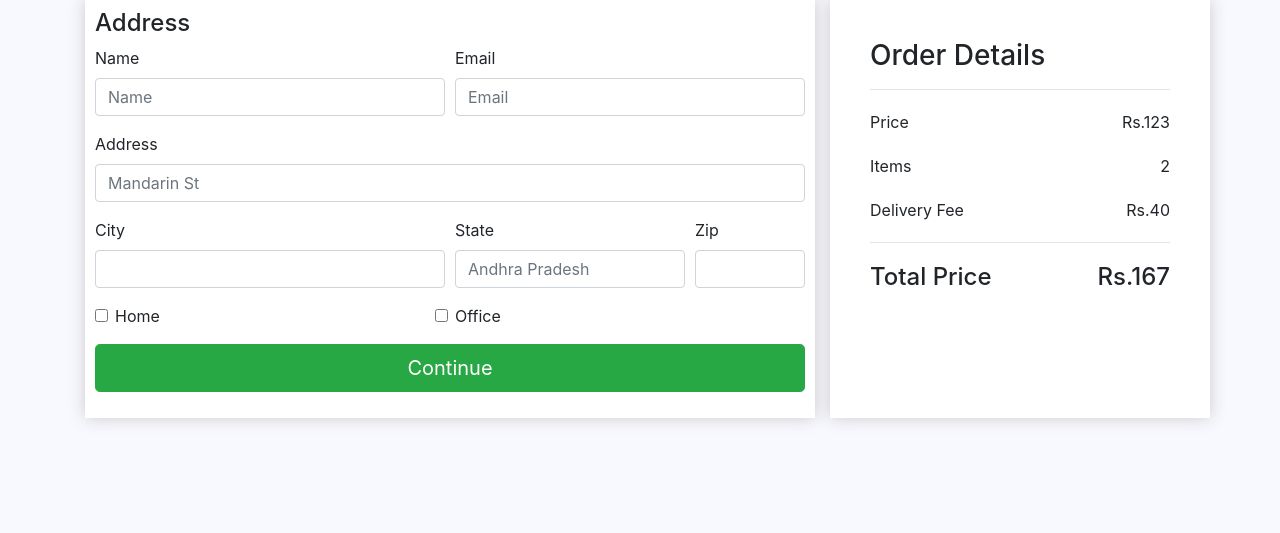
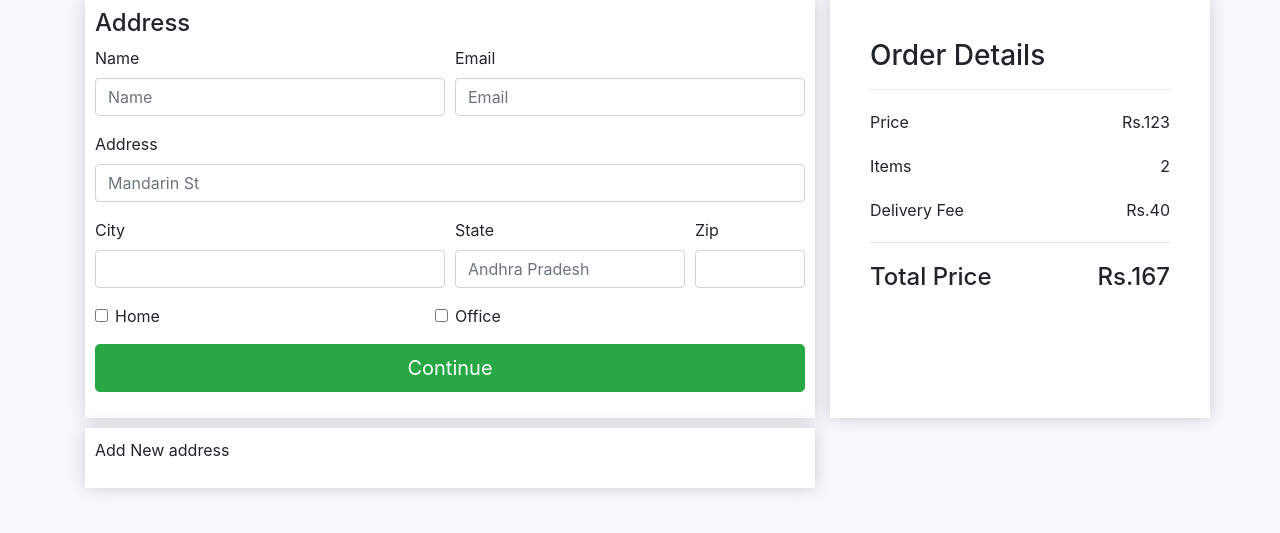
Before and after one commit to raviarrow88/Django-ecommerce, a Django app: page /checkout/ in a window 1280 px wide. Shown: the part 67-600 px from the top of the page. Run offline with Django 3.2, Linux system fonts and the light colour scheme; data comes from the database, SQL or seed files in the repository; both versions use the stored data as it was after the commit; some libraries are stand-ins or nearby versions.

Commit message:
added user_cart.html'

```diff
--- a/website/baseapp/views.py
+++ b/website/baseapp/views.py
@@ -28,9 +28,21 @@ def cart(request):
         context={'items':items}
     return render(request,"cart.html",context)
 
+
+from baseapp.models.address import Address
+
 def checkout(request):
+    if request.user.is_authenticated:
+        profile = UserProfile.objects.get(user__id=request.user.id)
 
-    context={}
+        address = Address.objects.filter(user=profile)
+
+        order,created = Order.objects.get_or_create(user=profile)
+
+        context = {'address':address,'order':order}
+
+    else:
+        context={}
     return render(request,"checkout.html",context)
 
 def store(request):
--- a/website/customer/models.py
+++ b/website/customer/models.py
@@ -14,7 +14,7 @@ class UserProfile(TimeStamp):
     It is connected to django User model with a OneToOneField.
     """
     user = models.OneToOneField(User,related_name='user',on_delete=models.CASCADE)
-    avatar = models.URLField(max_length=100,blank=True,null=True)
+    avatar = models.URLField(max_length=255,blank=True,null=True)
     phone_regex = RegexValidator(regex=r'^\+?([0,7,8,9]{1})}?\d{9,12}$',
                                  message="Phone number must be entered in the format: '9848281223'. Up to 11 digits allowed.")
 
--- a/website/templates/checkout.html
+++ b/website/templates/checkout.html
@@ -3,7 +3,7 @@
 
 <div class="container">
   <div class="row">
-    <div class="col-8">
+    <div class="col-8 col-sm-8 col-md-8 col-ls-8">
       <div class="address cart-holder">
         <h4>Address</h4>
         <form>
@@ -59,7 +59,7 @@
       </div>
 
     </div>
-    <div class="col-4 cart-holder">
+    <div class="col-4  col-sm-4 col-md-4 col-ls-4 cart-holder">
       <div class="order-details">
 
         <div class='' style="padding:30px">
@@ -95,6 +95,27 @@
 
     </div>
 
+    <div class="col-8 col-sm-8 col-md-8">
+      <div class="cart-holder">
+        {% for add in  address %}
+            <div class="add_holder">
+              <div class="add_section">
+                <input type="radio" name="" value="">
+                {{add.get_address_type_display}}
+                {{ add.user.phone_number }}
+                {{ add.street_address}}
+                {{add.apartment_address}}
+                {{add.zipcode}}
+              </div>
+            </div>
+            <hr>
+        {% empty %}
+            <p>Add New address</p>
+        {% endfor %}
+      </div>
+
+    </div>
+
   </div>
 
 </div>
```
Also changed, not shown: website/templates/cart.html (+5 -29 lines), website/templates/items_card.html (added, +28 -0 lines), website/db.sqlite3.
